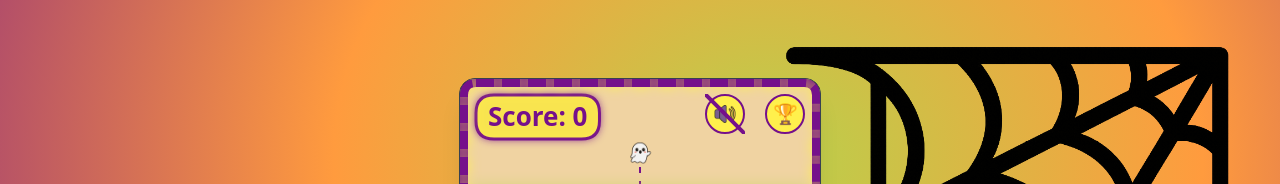
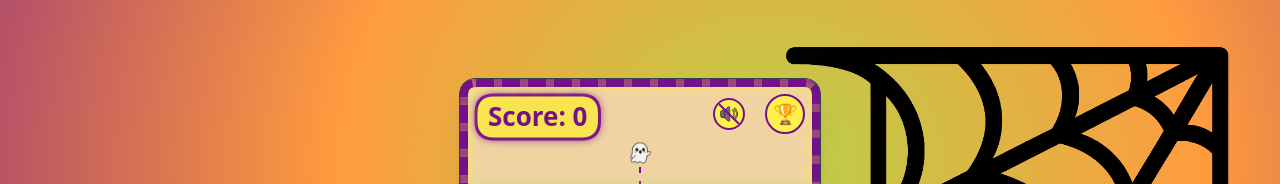
Before and after one commit to didianca/kitty-boo, a React (Vite) app: page / in a window 1280 px wide. Both pictures are taken after a click on the button "Mute audio". Shown: the top 184 px of the page. Built offline with nearby package versions, Linux system fonts and the light colour scheme.

Commit message:
Make mute bar overlay span border to border in AudioToggleButton and use mapped colors/images

```diff
--- a/src/components/AudioToggleButton.tsx
+++ b/src/components/AudioToggleButton.tsx
@@ -1,65 +1,65 @@
-import soundIcon from "../../public/sound.png";
 import { COLORS } from "../maps/colors.map";
+import { ICONS } from "../maps/icons.map";
 
 type AudioToggleButtonProps = {
   audioOn: boolean;
-  setAudioOn: (on: boolean) => void;
+  setAudioOn: React.Dispatch<React.SetStateAction<boolean>>;
 };
 
 export function AudioToggleButton({ audioOn, setAudioOn }: AudioToggleButtonProps) {
+  const toggleMute = () => setAudioOn(!audioOn);
+
   return (
     <button
-      onClick={() => setAudioOn(!audioOn)}
+      onClick={toggleMute}
       style={{
+        width: 32,
+        height: 32,
+        borderRadius: "50%",
+        border: `2px solid ${COLORS.purple}`,
         background: COLORS.maize,
-        border: `2px solid ${COLORS.purple}`,
-        borderRadius: "50%",
-        width: 40,
-        height: 40,
-        fontSize: 20,
-        cursor: "pointer",
         display: "flex",
         alignItems: "center",
         justifyContent: "center",
         padding: 0,
-        margin: 0,
+        cursor: "pointer",
+        position: "relative",
+        overflow: "hidden",
       }}
       aria-label={audioOn ? "Mute audio" : "Unmute audio"}
     >
-      <span style={{ position: "relative", width: 24, height: 24, display: "inline-block" }}>
       <img
-          src={soundIcon}
+        src={ICONS.sound}
         alt={audioOn ? "Sound on" : "Sound off"}
-          style={{
-            width: 24,
-            height: 24,
-            display: "block",
-          }}
+        width={20}
+        height={20}
+        style={{ display: "block" }}
+        draggable={false}
       />
+      {/* Mute bar overlay */}
       {!audioOn && (
         <svg
-            width={40}
-            height={40}
-            viewBox="0 0 40 40"
+          width={32}
+          height={32}
+          viewBox="0 0 32 32"
           style={{
             position: "absolute",
-              left: -8,
-              top: -8,
+            top: 0,
+            left: 0,
             pointerEvents: "none",
           }}
         >
           <line
             x1={0}
             y1={0}
-              x2={40}
-              y2={40}
+            x2={32}
+            y2={32}
             stroke={COLORS.purple}
-              strokeWidth={4}
+            strokeWidth="2"
             strokeLinecap="round"
           />
         </svg>
       )}
-      </span>
     </button>
   );
 }
--- /dev/null
+++ b/src/maps/icons.map.ts
@@ -0,0 +1,4 @@
+export const ICONS = {
+  sound: "/sound.png", // or your actual path
+  mute: "/mute.png",   // if you have a mute icon
+};
```
Lines whose indentation alone changed are shown as unchanged.
